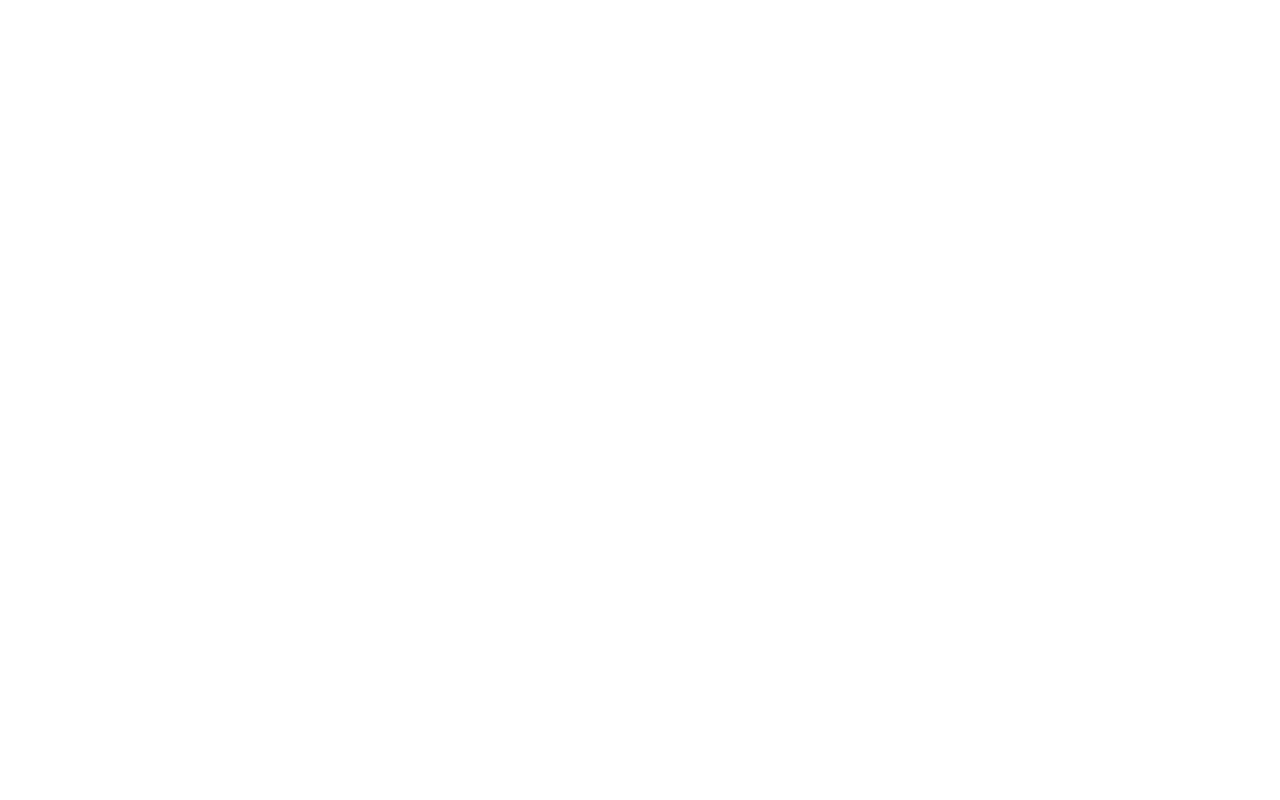
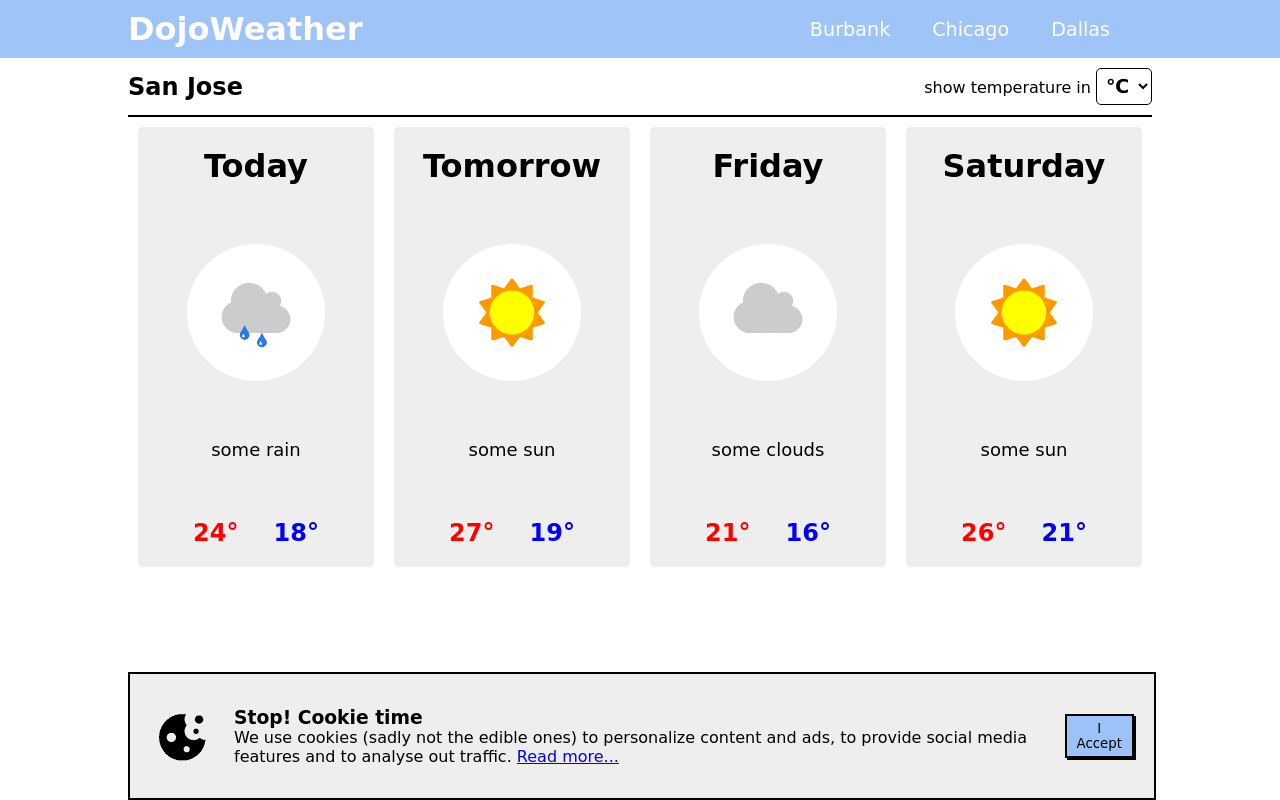
Before and after one commit to antran1245/dojoweather, a plain HTML site: page index.html in a window 1280 px wide. Drawn offline with Linux system fonts and the light colour scheme.

Commit message:
completed with challenge

```diff
--- a/index.html
+++ b/index.html
@@ -8,6 +8,74 @@
         <title>DojoWeather</title>
     </head>
     <body>
+        <header>
+            <div id="dojo-header">
+                <h1>DojoWeather</h1>
+                <nav id="cities">
+                    <a href="#" onclick="selectedCity(this)">Burbank</a>
+                    <a href="#" onclick="selectedCity(this)">Chicago</a>
+                    <a href="#" onclick="selectedCity(this)">Dallas</a>
+                </nav>
+            </div>
+        </header>
+        <div id="container">
+            <header>
+                <h2 id="current-city">San Jose</h2>
+                <div id="show-temperature">
+                    <label>show temperature in </label>
+                    <select id="selection" onchange="chooseDegree(this)" autocomplete="off">
+                        <option value="c">&#8451;</option>
+                        <option value="f">&#8457;</option>
+                    </select>
+                </div>
+            </header>
+            <div id="weather-cards">
+                <div class="card">
+                    <h3>Today</h3>
+                    <img src="assets/some_rain.png" alt="rain" class="icon">
+                    <p>some rain</p>
+                    <div id="degree">
+                        <div id="high"><span>24</span>&#176;</div>
+                        <div id="low"><span>18</span>&#176;</div>
+                    </div>
+                </div>
+                <div class="card">
+                    <h3>Tomorrow</h3>
+                    <img src="assets/some_sun.png" alt="sun" class="icon">
+                    <p>some sun</p>
+                    <div id="degree">
+                        <div id="high"><span>27</span>&#176;</div>
+                        <div id="low"><span>19</span>&#176;</div>
+                    </div>
+                </div>
+                <div class="card">
+                    <h3>Friday</h3>
+                    <img src="assets/some_clouds.png" alt="clouds" class="icon">
+                    <p>some clouds</p>
+                    <div id="degree">
+                        <div id="high"><span>21</span>&#176;</div>
+                        <div id="low"><span>16</span>&#176;</div>
+                    </div>
+                </div>
+                <div class="card">
+                    <h3>Saturday</h3>
+                    <img src="assets/some_sun.png" alt="sun" class="icon">
+                    <p>some sun</p>
+                    <div id="degree">
+                        <div id="high"><span>26</span>&#176;</div>
+                        <div id="low"><span>21</span>&#176;</div>
+                    </div>
+                </div>
+            </div>
+        </div>
+        <div id="cookie">
+            <img src="assets/cookie.png" alt="cookie" class="icon">
+            <div id="detail">
+                <h3>Stop! Cookie time</h3>
+                <p>We use cookies (sadly not the edible ones) to personalize content and ads, to provide social media features and to analyse out traffic. <a href="#">Read more...</a></p>
+            </div>
+            <button id="accept" onclick="acceptCookie()">I Accept</button>
+        </div>
         <script src="index.js"></script>
     </body>
 </html>
--- a/index.js
+++ b/index.js
@@ -0,0 +1,34 @@
+
+//select a city
+function selectedCity(element) {
+    alert(`Loading ${element.innerHTML} weather report...`);
+    let current = document.querySelector("#current-city");
+    let selected_city = element.innerHTML;
+    element.innerHTML = current.innerHTML;
+    current.innerHTML = selected_city;
+
+}
+
+//accept cookie
+function acceptCookie() {
+    let cookie = document.querySelector("#cookie");
+    cookie.remove();
+}
+
+//change in degree
+let high = document.querySelectorAll("#degree #high span");
+let low = document.querySelectorAll("#degree #low span");
+function chooseDegree(element) {
+    if(element.value == "f") {
+        for(let i = 0; i < high.length; i++) {
+            high[i].innerHTML = Math.round((high[i].innerHTML * (9/5)) + 32);
+            low[i].innerHTML = Math.round((low[i].innerHTML * (9/5)) + 32);
+        }
+    }
+    if(element.value == "c") {
+        for(let i = 0; i < high.length; i++) {
+            high[i].innerHTML = Math.round((high[i].innerHTML - 32) * (5/9));
+            low[i].innerHTML = Math.round((low[i].innerHTML - 32) * (5/9));
+        }
+    }
+}
--- a/style.css
+++ b/style.css
@@ -0,0 +1,121 @@
+/* Reset CSS */
+* {
+    margin: 0px;
+    padding: 0px;
+    font-family: cursive;
+}
+
+/* header */
+body header {
+    width: 100%;
+    background-color: #9fc4f8;
+}
+#dojo-header, nav#cities {
+    display: flex;
+    align-items: center;
+}
+#dojo-header {
+    width: 80vw;
+    color: #fffdfe;
+    margin: 0 auto;
+    justify-content: space-between;
+    padding: 10px;
+}
+nav#cities {
+    width: 30vw;
+    justify-content: space-evenly;
+}
+nav#cities a{
+    color: #fffdfe;
+    text-decoration: none;
+    font-size: larger;
+}
+
+/* container */
+#container {
+    width: 80vw;
+    margin: 0 auto;
+
+}
+#container header {
+    display: flex;
+    justify-content: space-between;
+    align-items: center;
+    border-bottom: 2px solid black;
+    background-color: white;
+    padding: 10px 0 10px 0;
+}
+#selection {
+    background-color: white;
+    border: 1px solid black;
+    padding: 5px;
+    border-radius: 5px;
+    font-weight: bold;
+    font-size: larger;
+}
+/* weather cards */
+#weather-cards {
+    display: flex;
+    margin-top: 10px;
+    width: 100%;
+    flex-wrap: wrap;
+}
+/* individual card */
+.card {
+    background-color: #eeeeee;
+    border-radius: 5px;
+    display: flex;
+    justify-content: space-between;
+    flex-direction: column;
+    align-items: center;
+    padding: 20px;
+    flex: 1;
+    min-height: 400px;
+    margin: 0 10px 10px 10px;
+}
+.card .icon {
+    border-radius: 50%;
+    width: 70%;
+}
+.card #degree {
+    display: flex;
+    justify-content: space-evenly;
+    width: 100%;
+    font-size: x-large;
+    font-weight: bold;
+}
+.card h3 {
+    font-size: xx-large;
+}
+.card p {
+    font-size: large;
+}
+#degree #high {
+    color: red;
+}
+#degree #low {
+    color: blue;
+}
+/* cookie */
+#cookie {
+    position: fixed;
+    bottom: 0;
+    left: 10%;
+    width: 80vw;
+    border: 2px solid black;
+    background-color: #eeeeee;
+    display: flex;
+    align-items: center;
+    justify-content: space-evenly;
+    padding: 30px 0 30px 0;
+}
+#cookie img, #cookie #detail {
+    margin-left: 20px;
+}
+#cookie #accept {
+    margin-right: 20px;
+    background-color: #9bc3f8;
+    border: 2px solid black;
+    box-shadow: 2px 2px black;
+    padding: 5px 10px 5px 10px;
+}
```
